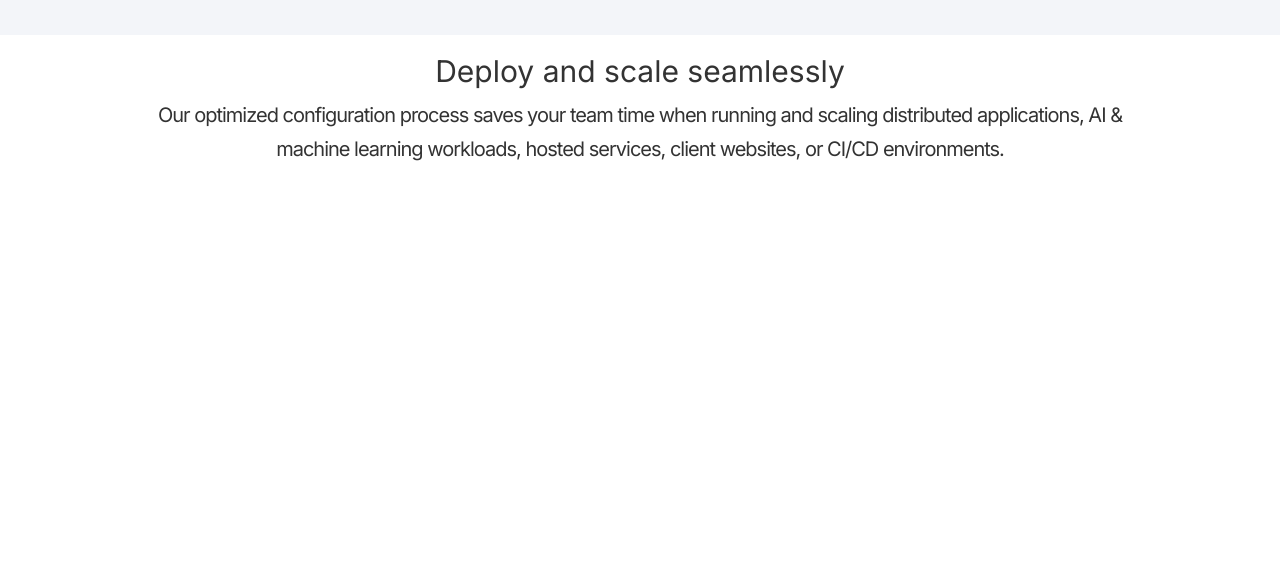
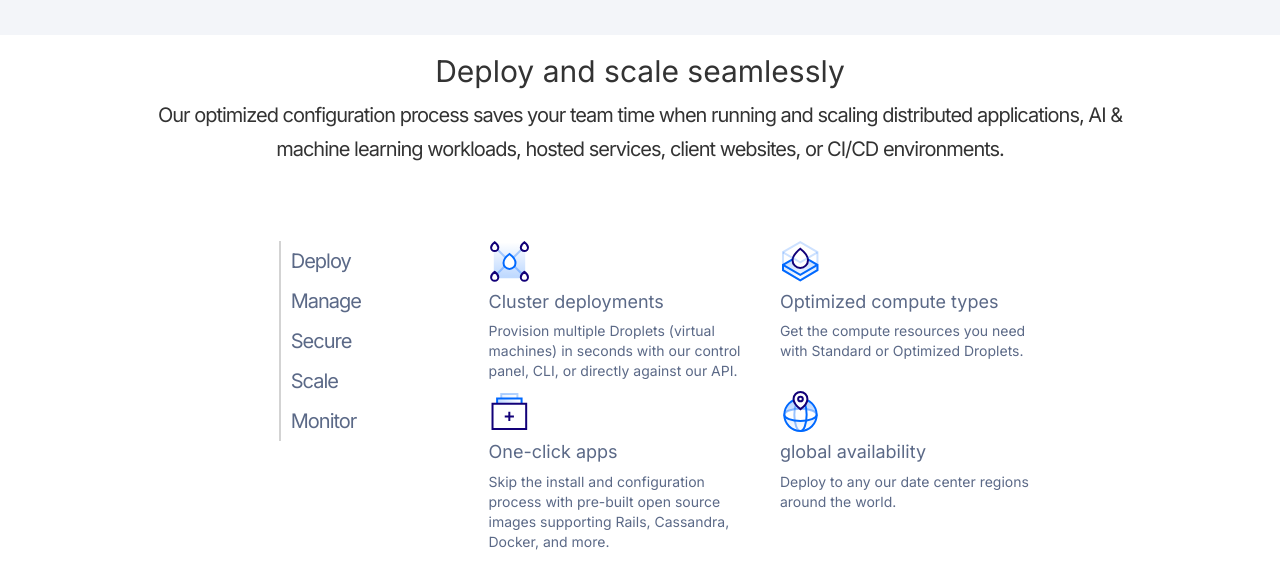
Before and after one commit to zuingo88/html-css-digitalocean, a plain HTML site: page index.html in a window 1280 px wide. Shown: the part 790-1378 px from the top of the page. Before the commit the page ends 1032 px from the top, so only its background shows below. Drawn offline with nearby package versions, Linux system fonts and the light colour scheme.

Commit message:
section deploy

```diff
--- a/css/main.css
+++ b/css/main.css
@@ -37,6 +37,10 @@ h3 {
 
 .text_white {
   color: white;
+}
+
+.text_grey {
+  color: #5b6987
 }
 
 .medium_p {
@@ -152,3 +156,23 @@ h2 > span {
   width: 100%;
   height: 100%;
 }
+
+/* SECTION DEPLOY */
+.blocco_deploy {
+  margin: 40px 0;
+}
+
+#deploy ul li {
+  list-style-type: none;
+  padding-left: 10px;
+  line-height: 40px;
+  border-left: solid 2px lightgrey;
+}
+
+#deploy ul li:hover {
+  border-left: solid 2px #006AFF;
+}
+
+#deploy ul li a:hover {
+  color: black !important;
+}
--- a/index.html
+++ b/index.html
@@ -225,22 +225,99 @@
 
           <p class="medium_p">Our optimized configuration process saves your team time when running and scaling distributed applications, AI & machine learning workloads, hosted services, client websites, or CI/CD environments.</p>
 
+          <div class="blocco_deploy">
+
             <div class="row">
 
               <!-- colonna ul -->
               <div class="col-lg-1 col-lg-offset-1">
 
+                <ul class="medium_p text-capitalize text_grey">
+
+                  <li><a href="#">deploy</a></li>
+                  <li><a href="#">manage</a></li>
+                  <li><a href="#">secure</a></li>
+                  <li><a href="#">scale</a></li>
+                  <li><a href="#">monitor</a></li>
+
+                </ul>
+
               </div>
 
-            <!-- blocchi descrizioni -->
+              <!-- blocchi descrizione -->
               <div class="col-lg-7 col-lg-offset-2">
 
                 <div class="row">
 
+                  <div class="col-lg-6">
+
+                    <div class="blocco_descrizione text-left p_small text_grey">
+
+                      <div class="logo_descrizione">
+                        <img src="img/cluster-deploy.svg" alt="">
+                      </div>
+
+                      <h4>Cluster deployments</h4>
+
+                      <p>Provision multiple Droplets (virtual machines) in seconds with our control panel, CLI, or directly against our API.</p>
+
+                    </div>
+
+                  </div>
+
+                  <div class="col-lg-6">
+
+                    <div class="blocco_descrizione text-left p_small text_grey">
+
+                      <div class="logo_descrizione">
+                        <img src="img/optimized-compute.svg" alt="">
+                      </div>
+
+                      <h4>Optimized compute types</h4>
+
+                      <p>Get the compute resources you need with Standard or Optimized Droplets.</p>
+
+                    </div>
+
+                  </div>
 
                 </div>
 
                 <div class="row">
+
+                  <div class="col-lg-6">
+
+                    <div class="blocco_descrizione text-left p_small text_grey">
+
+                      <div class="logo_descrizione">
+                        <img src="img/one-click.svg" alt="">
+                      </div>
+
+                      <h4>One-click apps</h4>
+
+                      <p>Skip the install and configuration process with pre-built open source images supporting Rails, Cassandra, Docker, and more.</p>
+
+                    </div>
+
+                  </div>
+
+                  <div class="col-lg-6">
+
+                    <div class="blocco_descrizione text-left p_small text_grey">
+
+                      <div class="logo_descrizione">
+                        <img src="img/global.svg" alt="">
+                      </div>
+
+                      <h4>global availability</h4>
+
+                      <p>Deploy to any our date center regions around the world.
+                    </div>
+
+                  </div>
+
+
+                </div>
 
               </div>
 
@@ -254,6 +331,10 @@
 
     </section>
 
+    <section id="designed">
+
+    </section>
+
 
 
   </body>
```
Lines whose indentation alone changed are shown as unchanged.
